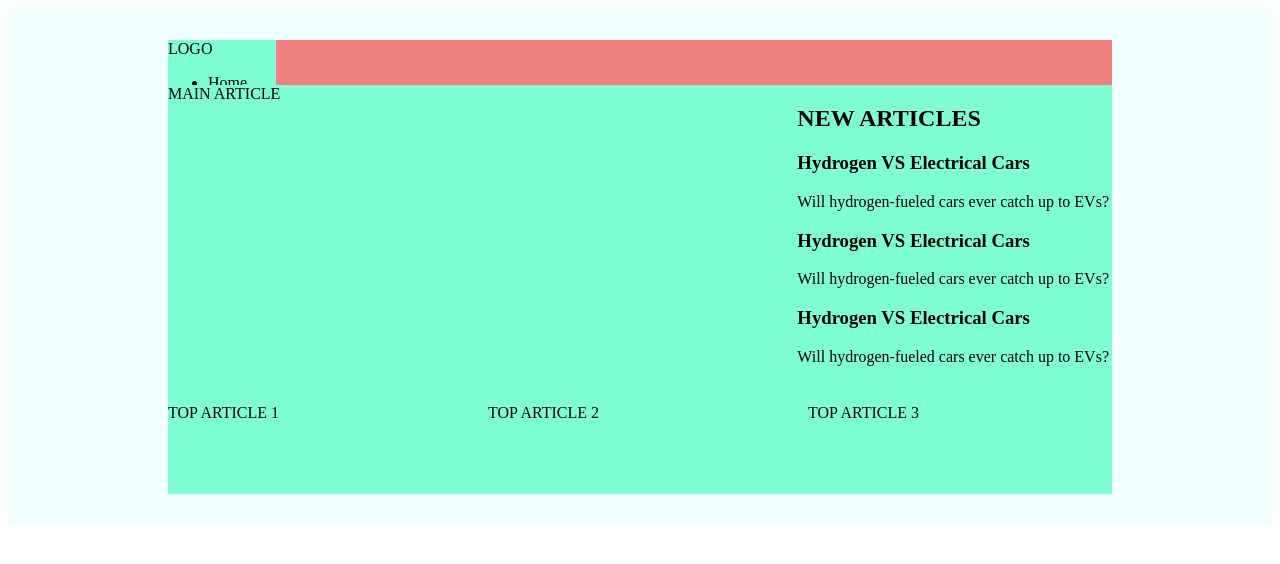
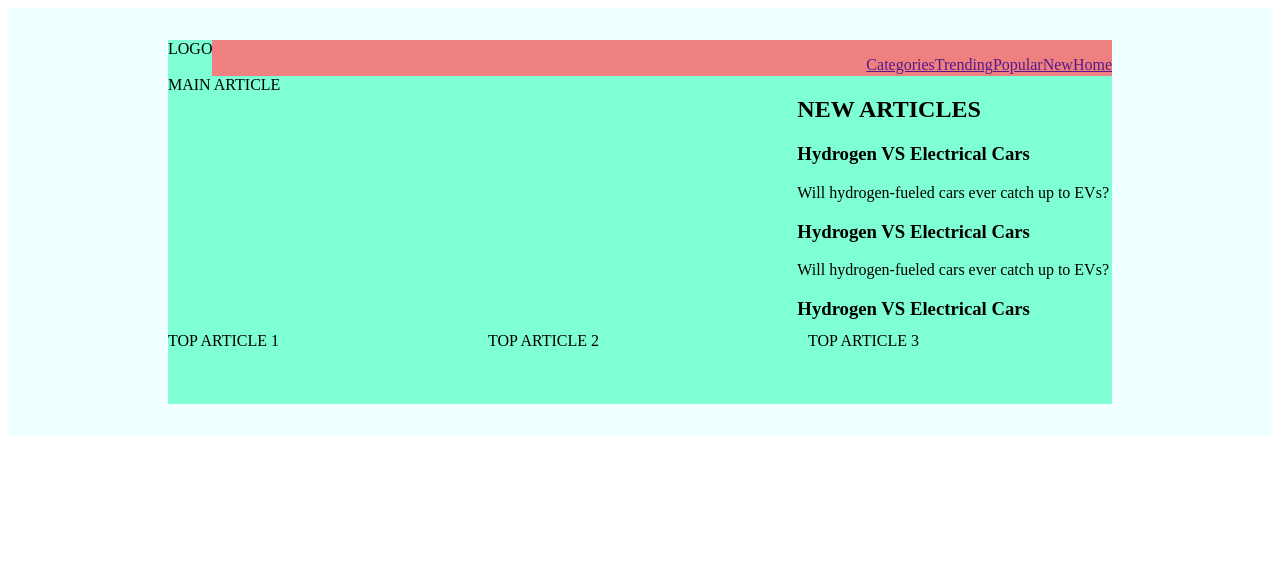
Before and after one commit to bigbass11/FrontEndMentor-NewsHomepage, a plain HTML site: page src/index.html in a window 1280 px wide. Drawn offline with nearby package versions, Linux system fonts and the light colour scheme; files that its build step writes are made by us from their sources.

Commit message:
fix header a bit

```diff
--- a/src/index.html
+++ b/src/index.html
@@ -9,14 +9,14 @@
 <body>
     <main class="site-main">
         <header class="site-main__header">
-            <div class="header__site-logo">LOGO
+            <div class="header__site-logo">LOGO</div>
             <nav class="header__nav">
                 <ul class="nav__nav-list">
-                    <li class="nav-item">Home</li>
-                    <li class="nav-item">New</li>
-                    <li class="nav-item">Popular</li>
-                    <li class="nav-item">Trending</li>
-                    <li class="nav-item">Categories</li>
+                    <li class="nav-item"><a href="" class="nav-link">Home</a></li>
+                    <li class="nav-item"><a href="" class="nav-link">New</a></li>
+                    <li class="nav-item"><a href="" class="nav-link">Popular</a></li>
+                    <li class="nav-item"><a href="" class="nav-link">Trending</a></li>
+                    <li class="nav-item"><a href="" class="nav-link">Categories</a></li>
                 </ul>
             </nav>
         </header>
--- a/src/sass/style.scss
+++ b/src/sass/style.scss
@@ -17,10 +17,15 @@ div {
 .site-main__header {
     background-color: rgb(238, 128, 128);
     grid-area: header;
-
     display: flex;
     flex-direction: row;
     justify-content: space-between;
+}
+
+.nav__nav-list {
+    list-style-type: none;
+    display: flex;
+    flex-direction: row-reverse;
 }
 
 .site-main__main-article {
```
